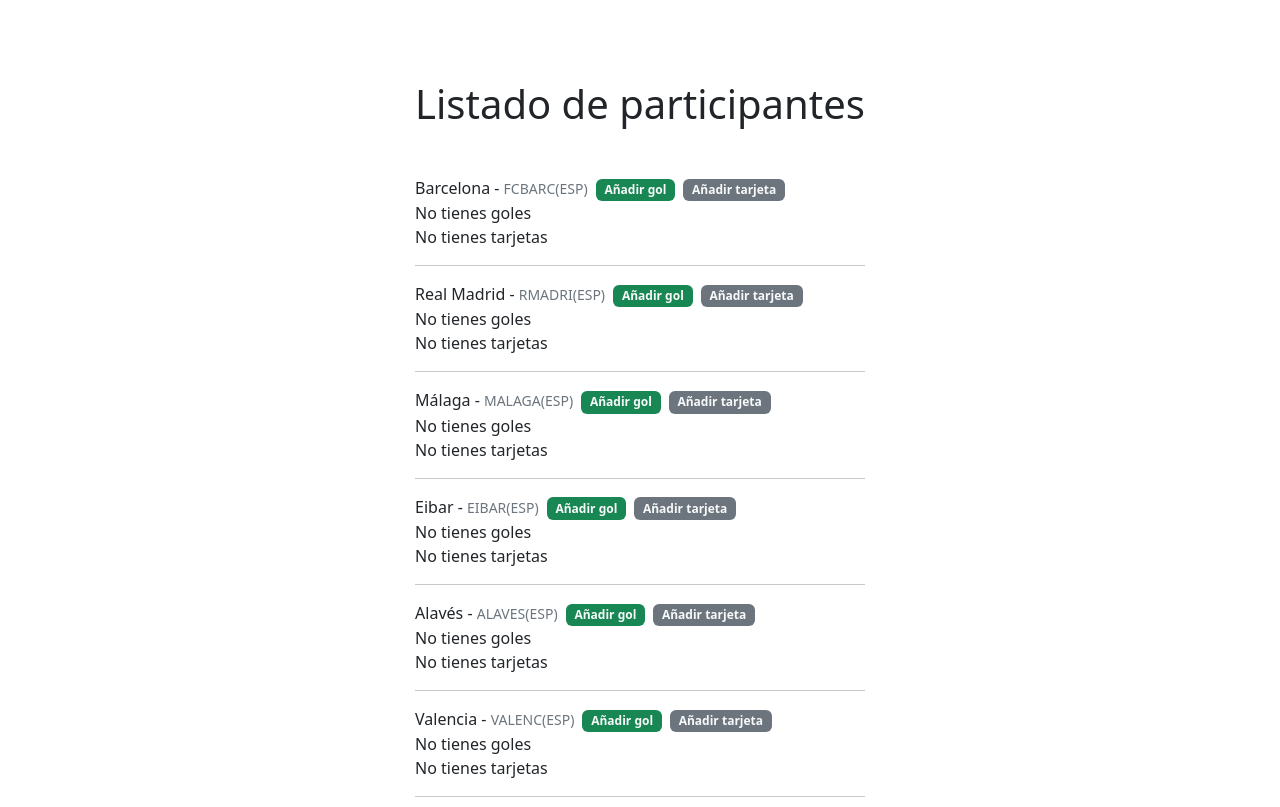
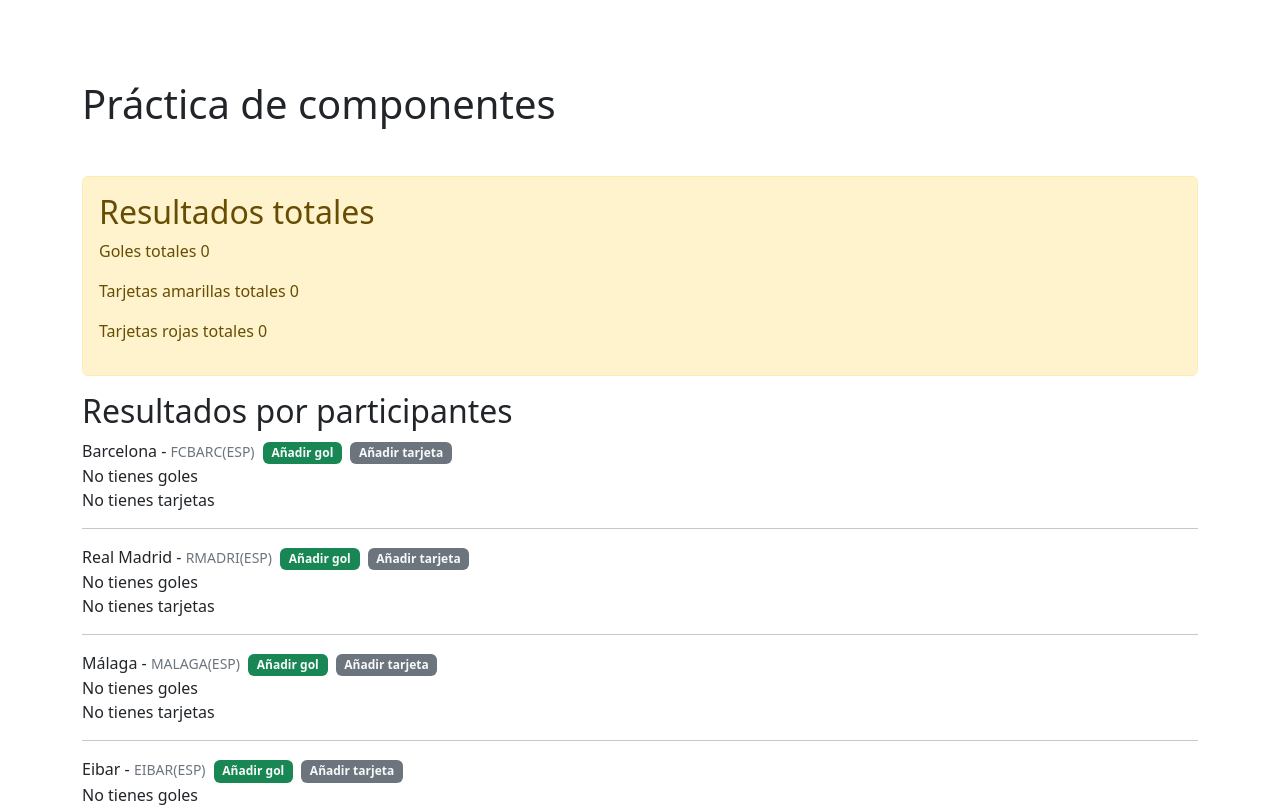
Before and after one commit to DptoSIC/frontend-vue, a Vue app in the folder frontend/: page / in a window 1280 px wide. Shown: the top 807 px of the page. Built offline with nearby package versions, Linux system fonts and the light colour scheme.

Commit message:
Totales de goles y tarjetas

```diff
--- a/frontend/index.html
+++ b/frontend/index.html
@@ -7,7 +7,7 @@
     <title>Vite + Vue</title>
   </head>
   <body>
-    <div id="app"></div>
+    <div id="app" class="w-100"></div>
     <script type="module" src="/src/main.js"></script>
   </body>
 </html>
--- a/frontend/src/App.vue
+++ b/frontend/src/App.vue
@@ -4,7 +4,7 @@
 
 <template>
   <div class="container text-start">
-    <h1 class="my-5">Listado de participantes</h1>
+    <h1 class="my-5">Práctica de componentes</h1>
     <PracticaComponentes />
   </div>
 </template>
--- a/frontend/src/components/practica-componentes/PracticaComponentes.vue
+++ b/frontend/src/components/practica-componentes/PracticaComponentes.vue
@@ -15,6 +15,9 @@
     computed: {
       coloresTarjetas() {
         return [ 'amarillas', 'rojas' ]
+      },
+      golesTotales() {
+        return this.participantes.reduce((p, c) => p + c.goles, 0)
       }
     },
     methods: {
@@ -23,6 +26,9 @@
       },
       tarjetasParticipante(participante) {
         return this.coloresTarjetas.reduce((p, c) => p + participante.tarjetas[c], 0)
+      },
+      tarjetasTotales(color) {
+        return this.participantes.reduce((p, c) => p + c.tarjetas[color], 0)
       }
     },
     created() {
@@ -35,6 +41,16 @@
 </script>
 
 <template>
+  <div>
+    <div class="alert alert-warning">
+      <h2>Resultados totales</h2>
+      <p>Goles totales {{ golesTotales }}</p>
+      <p v-for="color of coloresTarjetas">
+        Tarjetas {{ color }} totales {{ tarjetasTotales(color) }}
+      </p>
+    </div>
+
+    <h2>Resultados por participantes</h2>
     <div v-if="participantes" v-for="participante of participantes">
       <Participante :participante="participante"
                     @addGol="participante.goles++"
@@ -46,6 +62,7 @@
       </div>
       <div v-else>No tienes tarjetas</div>
       <hr>
+    </div>
   </div>
 </template>
 
```
Lines whose indentation alone changed are shown as unchanged.
